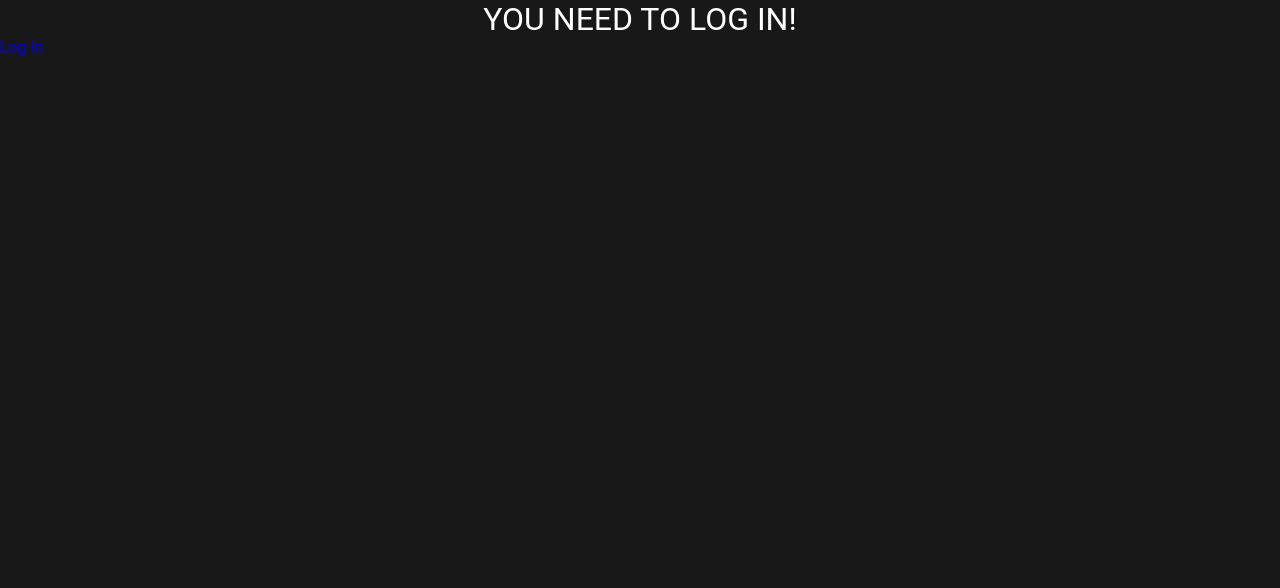
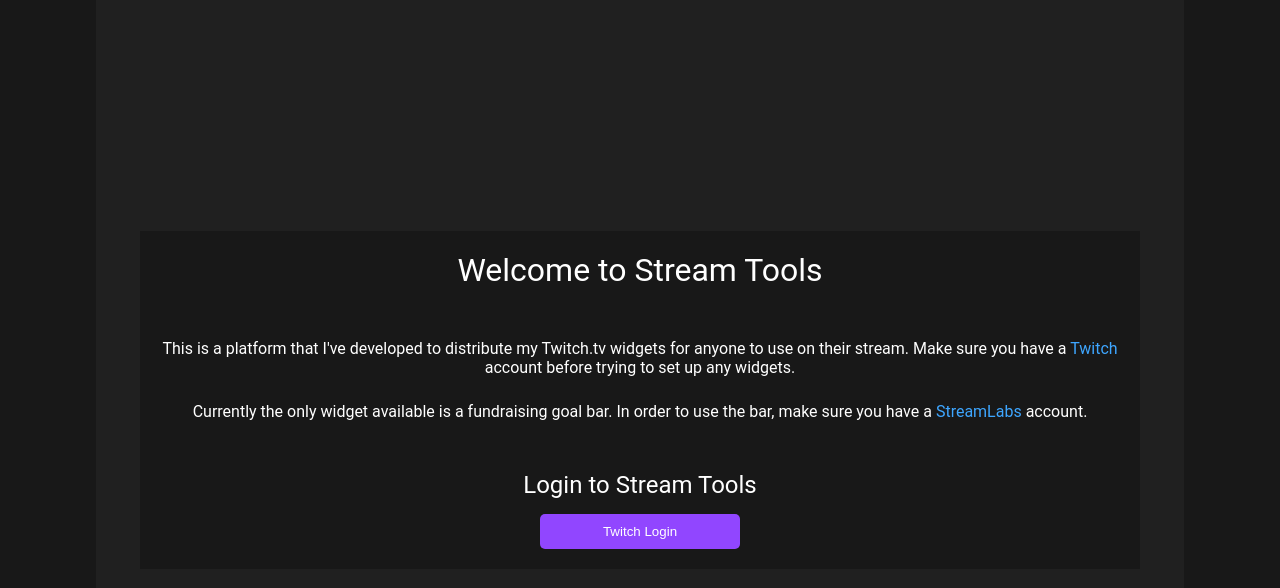
Before and after one commit to EvanRodrigues/stream-tools, a React (Create React App) app in the folder client/: page / in a window 1280 px wide. Shown: the top 588 px of the page. Built offline with nearby package versions, Linux system fonts and the light colour scheme.

Commit message:
Updated login component format

```diff
--- a/client/public/index.html
+++ b/client/public/index.html
@@ -1,4 +1,3 @@
-<!DOCTYPE html>
 <html lang="en">
     <head>
         <meta charset="utf-8" />
--- a/client/src/components/Login.js
+++ b/client/src/components/Login.js
@@ -1,14 +1,45 @@
 import React from "react";
 import { CLIENT_ID } from "../config/public/publicKeys";
+import "../stylesheets/css/login.css";
 
 export const Login = () => {
     const redirectUri = `${window.location.origin}/LogIn`;
     const url = `https://id.twitch.tv/oauth2/authorize?client_id=${CLIENT_ID}&redirect_uri=${redirectUri}&response_type=code&scope=user:read:email`;
 
     return (
-        <div>
-            <h1>YOU NEED TO LOG IN!</h1>
-            <a href={url}>Log In</a>
+        <div class="centeredLoginContainer">
+            <div id="loginContainer">
+                <h1 className="loginHeader">Welcome to Stream Tools</h1>
+
+                <div className="site-info">
+                    <p className="text site-info-entry">
+                        This is a platform that I've developed to distribute my
+                        Twitch.tv widgets for anyone to use on their stream.
+                        Make sure you have a{" "}
+                        <a href="https://twitch.tv" className="link">
+                            Twitch
+                        </a>{" "}
+                        account before trying to set up any widgets.
+                    </p>
+
+                    <p className="text site-info-entry">
+                        Currently the only widget available is a fundraising
+                        goal bar. In order to use the bar, make sure you have a{" "}
+                        <a href="https://streamlabs.com" className="link">
+                            StreamLabs
+                        </a>{" "}
+                        account.
+                    </p>
+                </div>
+
+                <h2 className="loginHeader">Login to Stream Tools</h2>
+                <a href={url}>
+                    <button className="twitch-login-button">
+                        <i className="fab fa-twitch"></i>
+                        <span>Twitch Login</span>
+                    </button>
+                </a>
+            </div>
         </div>
     );
 };
--- a/client/src/pages/Home.js
+++ b/client/src/pages/Home.js
@@ -87,10 +87,15 @@
 
     useEffect(fetchUser, []);
 
-    if (isLogged === false) return <Login />;
+    if (isLogged === false)
+        return (
+            <div id="content">
+                <Login />
+            </div>
+        );
     return (
-        <>
+        <div id="content">
             <Nav />
-        </>
+        </div>
     );
 };
--- a/client/src/stylesheets/scss/_base.scss
+++ b/client/src/stylesheets/scss/_base.scss
@@ -19,9 +19,16 @@
 * {
     margin: 0;
     padding: 0;
+    box-sizing: border-box;
+}
+
+html,
+body {
+    min-height: 100vh;
 }
 
 body {
+    height: 100vh;
     background-color: $background-color;
     width: 100%;
     font-family: "Roboto", sans-serif;
@@ -30,7 +37,7 @@
 #content {
     padding: 25px;
     width: 85%;
-    min-height: calc(100vh - 50px);
+    min-height: 100vh;
     margin: auto;
     background-color: $section-color;
 }
@@ -52,7 +59,8 @@
     -webkit-text-fill-color: white !important;
 }
 
-h1 {
+h1,
+h2 {
     color: $text-color;
     font-weight: normal;
     text-align: center;
@@ -62,6 +70,14 @@
     border-color: $dark-text-color;
     margin-top: 25px;
     margin-bottom: 25px;
+}
+
+.text {
+    color: $text-color;
+}
+
+.link {
+    color: $blue;
 }
 
 .errorMessage {
--- /dev/null
+++ b/client/src/stylesheets/scss/login.scss
@@ -0,0 +1,40 @@
+@import "base";
+
+#loginContainer {
+    padding: 20px;
+    background-color: $background-color;
+    width: 1000px;
+    text-align: center;
+}
+
+.site-info {
+    margin-top: 50px;
+    margin-bottom: 50px;
+}
+
+.site-info-entry {
+    margin-top: 25px;
+    margin-bottom: 25px;
+}
+
+.centeredLoginContainer {
+    height: calc(100% - 50px);
+    display: flex;
+    justify-content: center;
+    align-items: center;
+}
+
+.loginHeader {
+    color: $text-color;
+    margin-bottom: 15px;
+}
+
+.twitch-login-button {
+    cursor: pointer;
+    background-color: #9146ff;
+    color: $text-color;
+    border: none;
+    height: 35px;
+    width: 200px;
+    border-radius: 5px;
+}
```
Also changed, not shown: client/src/stylesheets/css/login.css (added, +1 -0 lines), client/src/stylesheets/css/nav.css (+1 -1 lines), client/src/stylesheets/css/dashboard.css.
